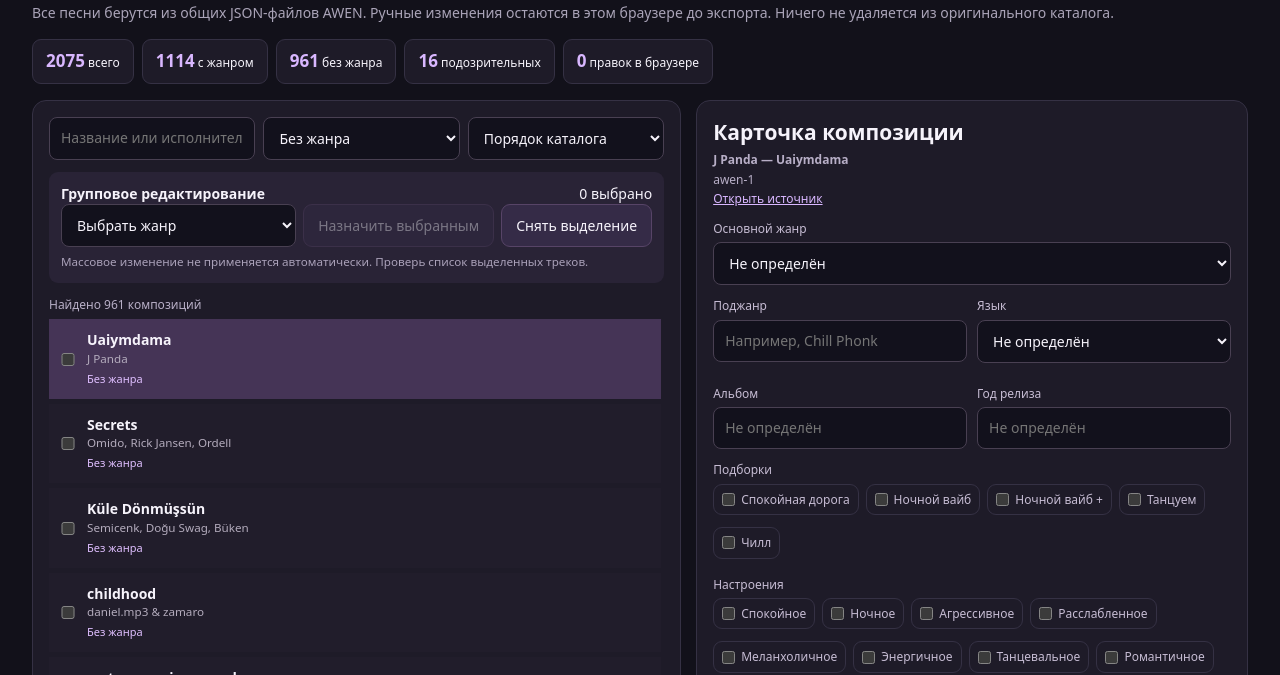
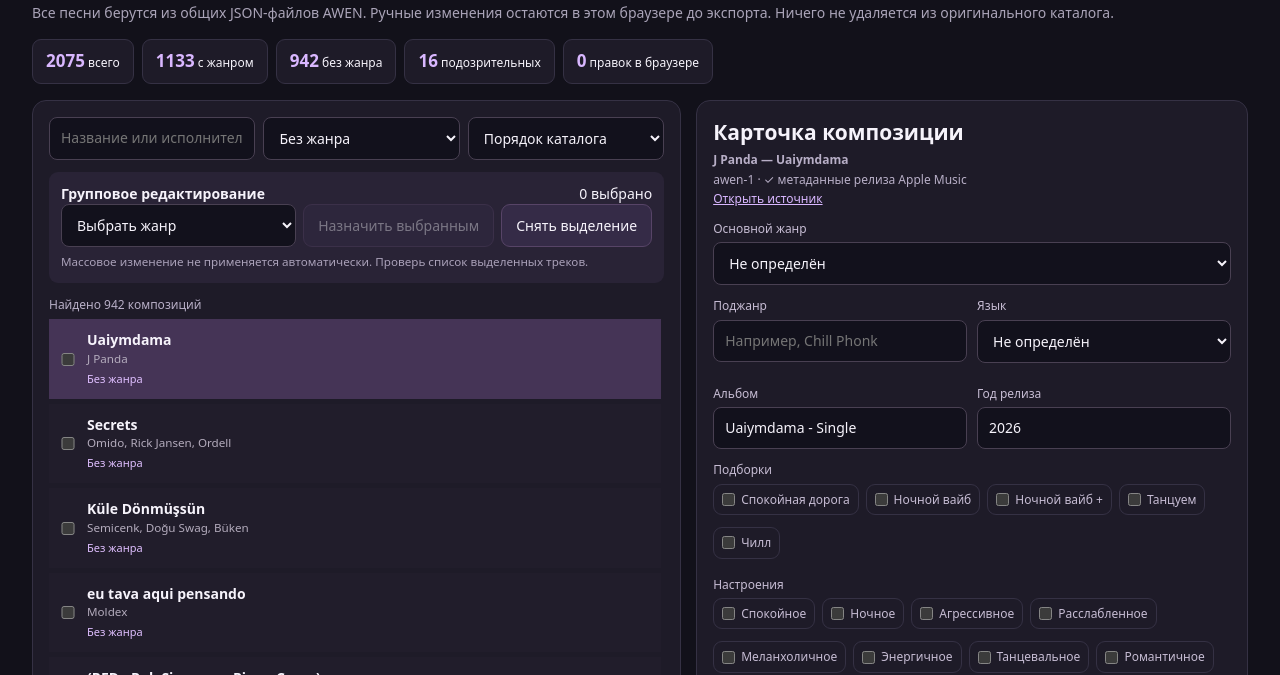
Before and after one commit to vivamusz/AWEN-, a plain HTML site: page curator.html in a window 1280 px wide. Shown: the part 125-800 px from the top of the page. Drawn offline with Linux system fonts and the light colour scheme.

Commit message:
AWEN: show verified Apple album and year metadata inside Curator while protecting manual edits

```diff
--- a/curator.html
+++ b/curator.html
@@ -125,12 +125,21 @@ hr{border:0;border-top:1px solid var(--line);margin:17px 0}
 var GENRES=["Pop","Hip-Hop / Rap","R&B / Soul","Phonk","Funk / Disco","Chill / Lo-Fi / Ambient","House","Techno / Trance","Bass Music / EDM","Drum & Bass / UK Bass","Latin / Brazilian Club","Afro / Global Club","Synth / Retro Electronic","Rock / Indie","Metal / Punk","Jazz / Blues","Folk / Ethno / World","Classical / Cinematic","Country"];
 var PLAYLISTS=[["road","Спокойная дорога"],["night","Ночной вайб"],["nightplus","Ночной вайб +"],["dance","Танцуем"],["chill","Чилл"]];
 var MOODS=["Спокойное","Ночное","Агрессивное","Расслабленное","Меланхоличное","Энергичное","Танцевальное","Романтичное","Дорожное","Мечтательное","Атмосферное","Ностальгическое","Лиричное","Уютное"];
-var KEY="awen-curator-draft-v1",tracks=[],curation={tracks:{}},draft={},selected=new Set(),active="",limit=60;
+var KEY="awen-curator-draft-v1",tracks=[],curation={tracks:{}},appleMeta={},draft={},selected=new Set(),active="",limit=60;
 var $=id=>document.getElementById(id);
 function safe(v){return String(v==null?"":v).replace(/[&<>"']/g,function(x){return {"&":"&amp;","<":"&lt;",">":"&gt;",'"':"&quot;","'":"&#39;"}[x]})}
 function norm(v){return String(v||"").toLocaleLowerCase().normalize("NFKD").replace(/[\u0300-\u036f]/g,"").replace(/[^\p{L}\p{N}]+/gu," ").trim()}
 function toast(text){$("notice").textContent=text;$("notice").classList.add("show");setTimeout(function(){$("notice").classList.remove("show")},4000)}
-function base(id){return curation.tracks[id]||{}}
+function base(id){
+ var patch=curation.tracks[id]||{}, verified=appleMeta[id]||{};
+ if(!verified.verified_metadata)return patch;
+ var manual=/^(ручная|массовая)\s/i.test(String(patch.curation_method||""));
+ return Object.assign({},verified,patch,{
+   album:manual?(patch.album||""):(patch.album||verified.album||""),
+   year:manual?(patch.year||null):(patch.year||verified.year||null),
+   genre:manual?(patch.genre||""):(patch.genre||verified.genre||"")
+ })
+}
 function merged(id){return Object.assign({},base(id),draft[id]||{})}
 function issues(t){
  var patch=merged(t.id), res=[];
@@ -191,7 +200,7 @@ function openTrack(id){
  var t=tracks.find(function(x){return x.id===id});if(!t)return;
  active=id;
  var p=merged(id);
- $("details").innerHTML='<div><b>'+safe(t.artist)+' — '+safe(t.title)+'</b></div><div>'+safe(id)+(p.curation_method?' · '+safe(p.curation_method):'')+'</div>'+(t.source_url?'<div><a target="_blank" rel="noopener noreferrer" href="'+safe(t.source_url)+'">Открыть источник</a></div>':'')+(p.potential_import_error?'<div style="color:#ffb7a0">⚠ '+safe(p.potential_import_error)+'</div>':'');
+ $("details").innerHTML='<div><b>'+safe(t.artist)+' — '+safe(t.title)+'</b></div><div>'+safe(id)+(p.curation_method?' · '+safe(p.curation_method):'')+(p.verified_metadata?' · ✓ метаданные релиза Apple Music':'')+'</div>'+(t.source_url?'<div><a target="_blank" rel="noopener noreferrer" href="'+safe(t.source_url)+'">Открыть источник</a></div>':'')+(p.potential_import_error?'<div style="color:#ffb7a0">⚠ '+safe(p.potential_import_error)+'</div>':'');
  $("form").style.display="";
  $("genre").value=p.genre||"";
  $("subgenre").value=(p.subgenres||[]).join(", ");
@@ -267,8 +276,8 @@ function initialize(){
 }
 initialize();
 try{var cache=JSON.parse(localStorage.getItem(KEY)||"{}");if(cache&&typeof cache==="object"&&!Array.isArray(cache))draft=cache}catch(e){}
-Promise.all([fetchJSON("./awen-catalog.json"),fetchJSON("./awen-curation.json")]).then(function(v){
- tracks=Array.isArray(v[0].tracks)?v[0].tracks:[];curation=v[1];computeDuplicates();renderList();
+Promise.all([fetchJSON("./awen-catalog.json"),fetchJSON("./awen-curation.json"),fetchJSON("./awen-apple-metadata.json").catch(function(){return {tracks:{}}})]).then(function(v){
+ tracks=Array.isArray(v[0].tracks)?v[0].tracks:[];curation=v[1];appleMeta=v[2]&&typeof v[2].tracks==="object"?v[2].tracks:{};computeDuplicates();renderList();
  if(tracks.length)openTrack(tracks.find(function(t){return !merged(t.id).genre})?.id||tracks[0].id);
 }).catch(function(err){$("list").innerHTML='<div class="empty">Не удалось загрузить каталог. Проверь GitHub Pages и обнови страницу.<p>'+safe(err.message)+'</p></div>'});
 })();
```
